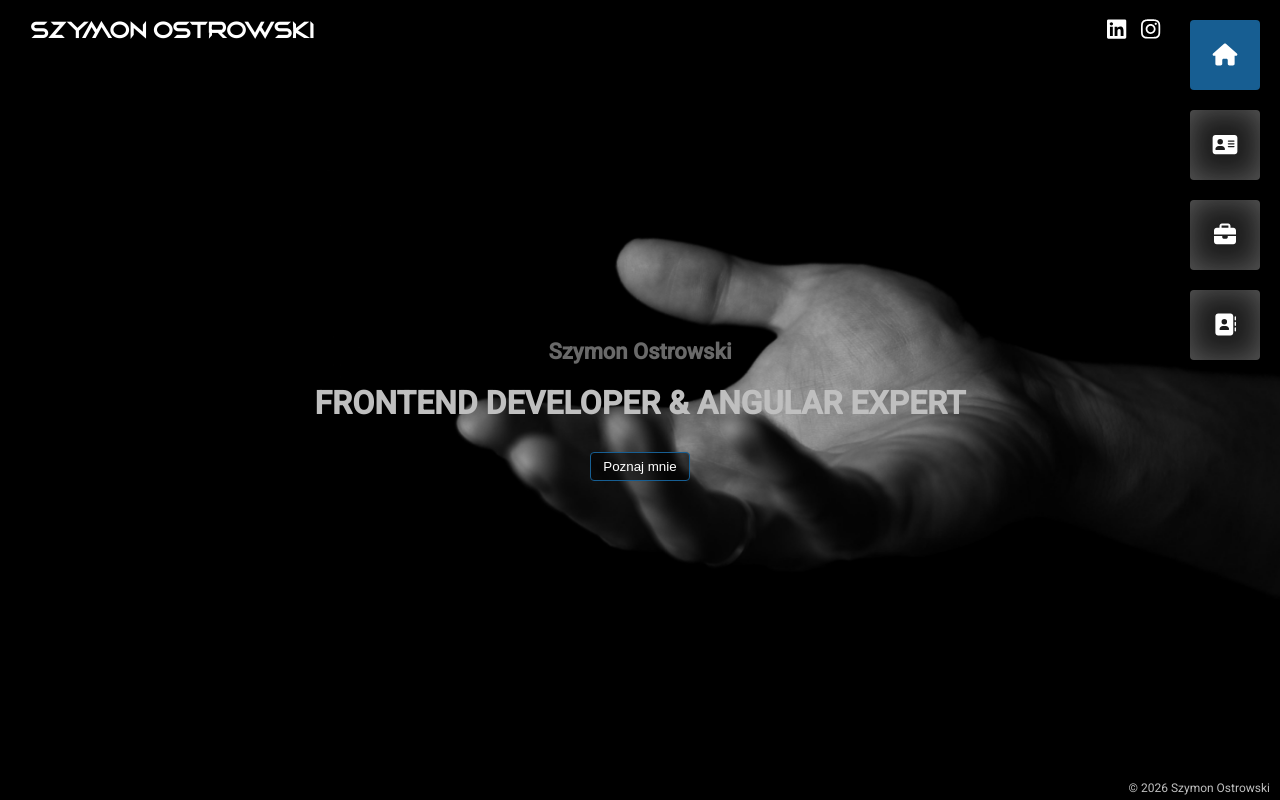
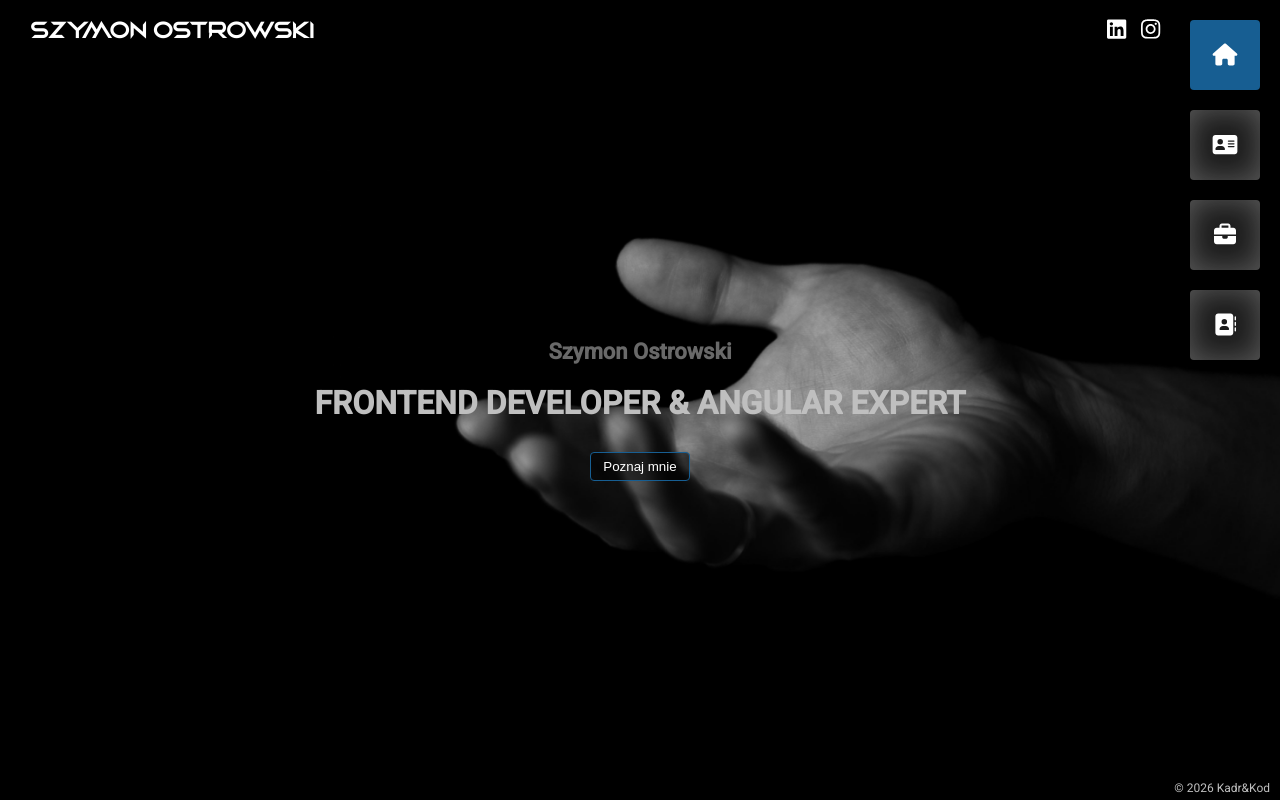
Before and after one commit to OjciecSzymon/portfolio-website, an Angular app: page / in a window 1280 px wide. Built offline with nearby package versions, Linux system fonts and the light colour scheme.

Commit message:
Change fotter

```diff
--- a/src/app/footer/footer.component.html
+++ b/src/app/footer/footer.component.html
@@ -4,5 +4,5 @@
             tel. 884 647 887
         </a> -->
     }
-    <span class="ml-auto">© 2026 Szymon Ostrowski</span>
+    <div class="ml-auto">© 2026 <a class="simple-link" href="https://kadrikod.pl/" target="_blank">Kadr&Kod</a></div>
 </footer>
--- a/src/app/footer/footer.component.scss
+++ b/src/app/footer/footer.component.scss
@@ -9,9 +9,10 @@ footer {
     position: fixed;
     bottom: 0;
     left: 0;
-    .tel {
+    .tel, .simple-link {
         margin-right: auto;
         cursor: pointer;
         font-size: 12px;
+        color: #bfbfbf;
     }
 }
```
